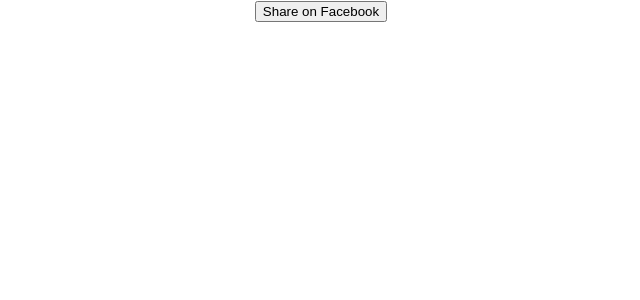
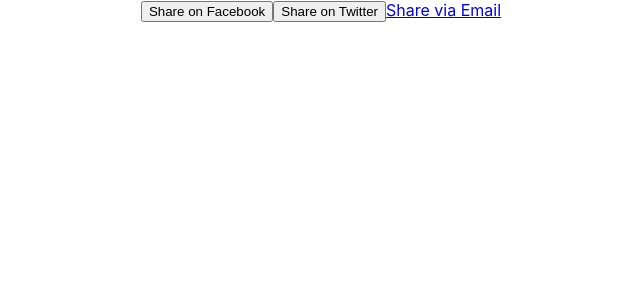
Before and after one commit to jaydeepalbiorix/demp, a React (Create React App) app: page / in a window 1280 px wide. Shown: the top 300 px of the page, without its empty margins (319-959 px from the left). Built offline with nearby package versions, Linux system fonts and the light colour scheme.

Commit message:
add more btn

```diff
--- a/src/App.js
+++ b/src/App.js
@@ -1,26 +1,38 @@
-import './App.css';
+import "./App.css";
 
 function App() {
-  const handleShare = () => {
-    // Use the current page URL
-    const currentUrl = window.location.href;
+  const currentUrl = encodeURIComponent(window.location.href);
+  const shareText = encodeURIComponent("Check out this amazing content!");
 
-    // Ensure the URL is valid and properly encoded
-    const shareUrl = encodeURIComponent(currentUrl);
+  // Facebook Share URL
+  const facebookShareUrl = `https://www.facebook.com/sharer/sharer.php?u=${currentUrl}&quote=${shareText}`;
 
-    // Custom message for the share
-    const shareText = encodeURIComponent("Check out this amazing content!");
+  // Twitter Share URL
+  const twitterShareUrl = `https://twitter.com/intent/tweet?url=${currentUrl}&text=${shareText}`;
 
-    // Construct the Facebook share URL
-    const facebookShareUrl = `https://www.facebook.com/sharer/sharer.php?u=${shareUrl}&quote=${shareText}`;
+  // Email Share URL
+  const emailSubject = encodeURIComponent("Interesting Content to Check Out");
+  const emailBody = encodeURIComponent(
+    `I found this interesting and wanted to share it with you: ${window.location.href}`
+  );
+  const emailShareUrl = `mailto:?subject=${emailSubject}&body=${emailBody}`;
 
-    // Open the Facebook share dialog
-    window.open(facebookShareUrl, '_blank', 'width=600,height=400');
+  const openShareWindow = (url) => {
+    window.open(url, "_blank", "width=600,height=400");
   };
   return (
     <div className="App">
-         <button onClick={handleShare}>Share on Facebook</button>
-
+      <div>
+        <button onClick={() => openShareWindow(facebookShareUrl)}>
+          Share on Facebook
+        </button>
+        <button onClick={() => openShareWindow(twitterShareUrl)}>
+          Share on Twitter
+        </button>
+        <a href={emailShareUrl} target="_blank" rel="noopener noreferrer">
+          Share via Email
+        </a>
+      </div>
     </div>
   );
 }
```
